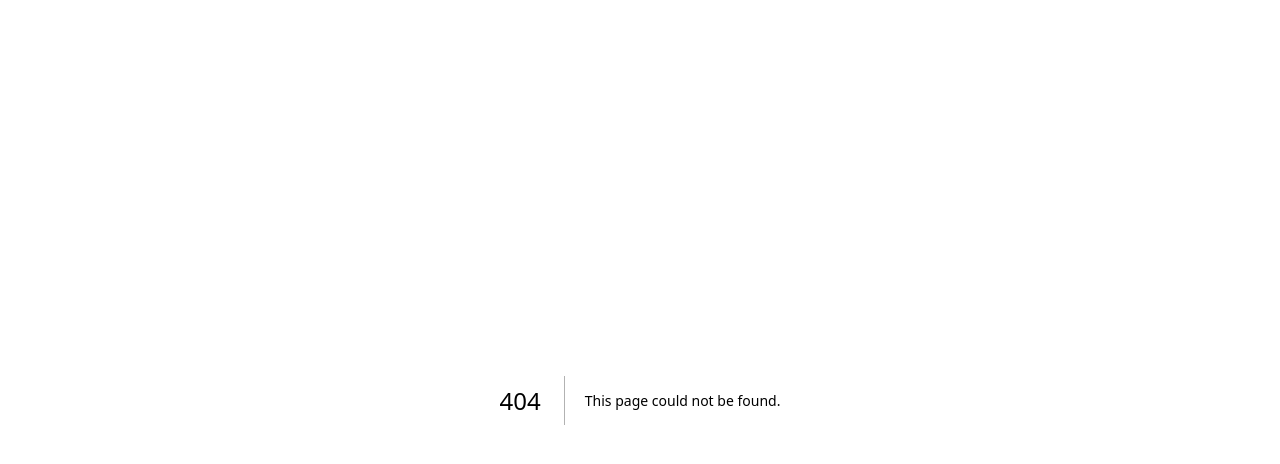
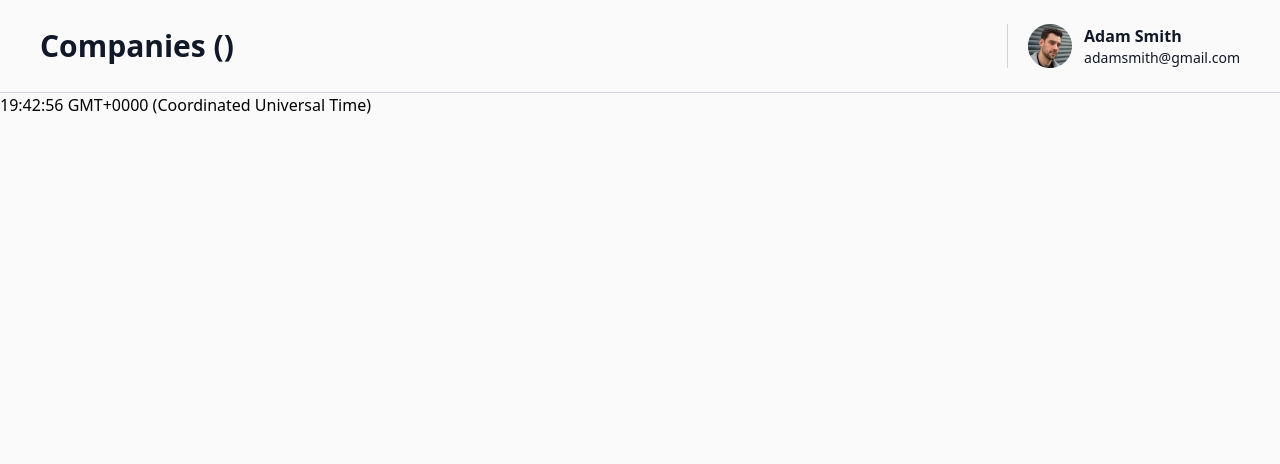
Before and after one commit to Andrij-Panasenko/nextjs-learn, a Next.js app in the folder crm-system/: page /companies in a window 1280 px wide. Before the commit this address had no page. Shown: the top 464 px of the page. Built offline with nearby package versions, Linux system fonts and the light colour scheme.

Commit message:
dynamic routing

```diff
--- /dev/null
+++ b/crm-system/src/app/companies/[...id]/page.tsx
@@ -0,0 +1,15 @@
+import Header from '@/app/components/header';
+import React from 'react';
+
+export interface PageProps {
+  params: { id: string[] };
+}
+
+export default function Page({ params }: PageProps) {
+  return (
+    <>
+      <Header>Companies ({String(params.id)})</Header>
+      <p>{new Date().toTimeString()}</p>
+    </>
+  );
+}
--- /dev/null
+++ b/crm-system/src/app/companies/page.tsx
@@ -0,0 +1,32 @@
+import React from 'react';
+import Header from '../components/header';
+import Toolbar from '../components/toolbar';
+import SearchInput from '../components/search-input';
+import AddCompanyButton from '../components/add-company-button';
+import CompanyTable from '../components/company-table';
+import CompanyRow from '../components/company-row';
+import { Status } from '../components/status-label';
+
+export interface PageProps {}
+
+export default function Page({}: PageProps) {
+  return (
+    <>
+      <Header>Companies</Header>
+      <Toolbar action={<AddCompanyButton />}>
+        <SearchInput />
+      </Toolbar>
+      <CompanyTable>
+        <CompanyRow
+          id={1}
+          category={'Products'}
+          company={'Costco'}
+          status={Status.Pending}
+          promotion={true}
+          country={'USA'}
+          joinedDate={'02.19.2023'}
+        />
+      </CompanyTable>
+    </>
+  );
+}
--- a/crm-system/src/app/components/input-field.tsx
+++ b/crm-system/src/app/components/input-field.tsx
@@ -8,7 +8,7 @@
   placeholder?: string;
   name?: string;
   type?: string;
-  // id?: string;
+  id?: string;
 }
 
 export default function InputField({ label, id, ...rest }: InputFieldProps) {
```
Also changed, not shown: crm-system/public/images/avatar.png (added).
